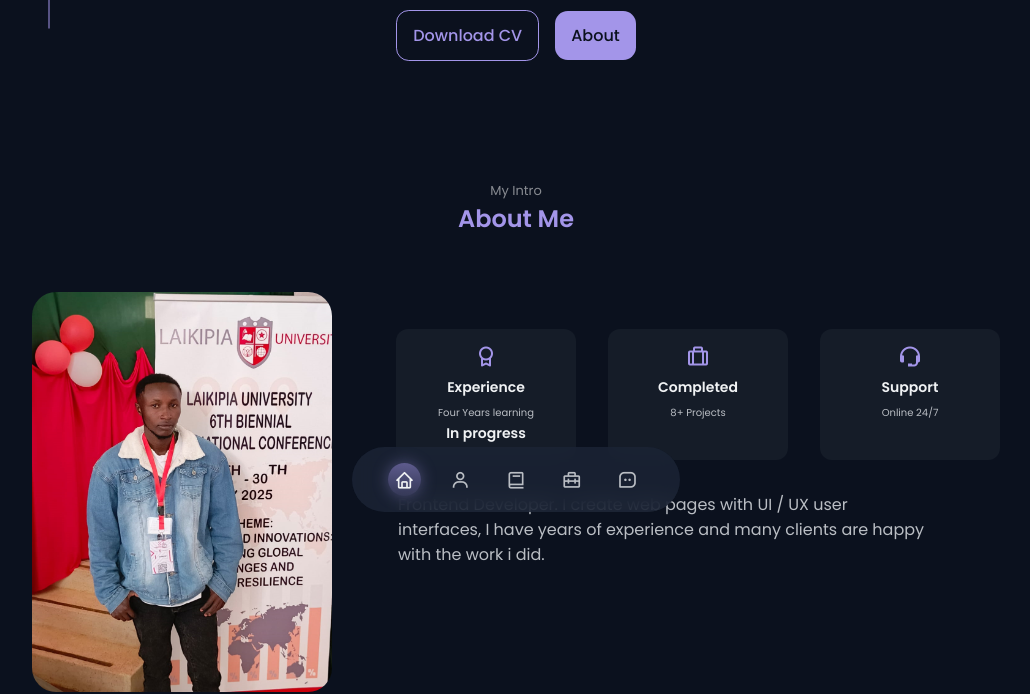
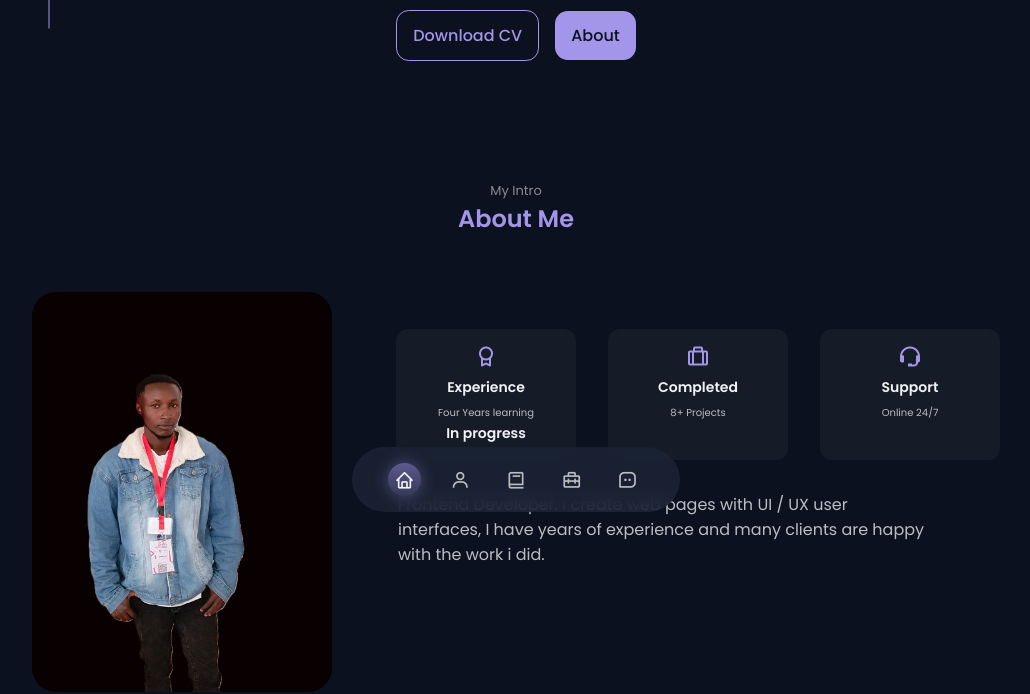
Before and after one commit to Francis-Ngigi/Franck..github.io, a plain HTML site: page index.html in a window 1280 px wide. Shown: the part 272-966 px from the top of the page, without its empty margins (124-1154 px from the left). Drawn offline with nearby package versions, Linux system fonts and the light colour scheme.

Commit message:
Update index.html

```diff
--- a/index.html
+++ b/index.html
@@ -106,7 +106,7 @@
             <h2 class="section__title">About Me</h2>
 
             <div class="about__container container grid">
-                <img src="assets/img/perfil.png" alt="" class="about__img">
+                <img src="assets/img/perfil.jpg" alt="" class="about__img">
 
                 <div class="about__data">
                     <div class="about__info">
```
